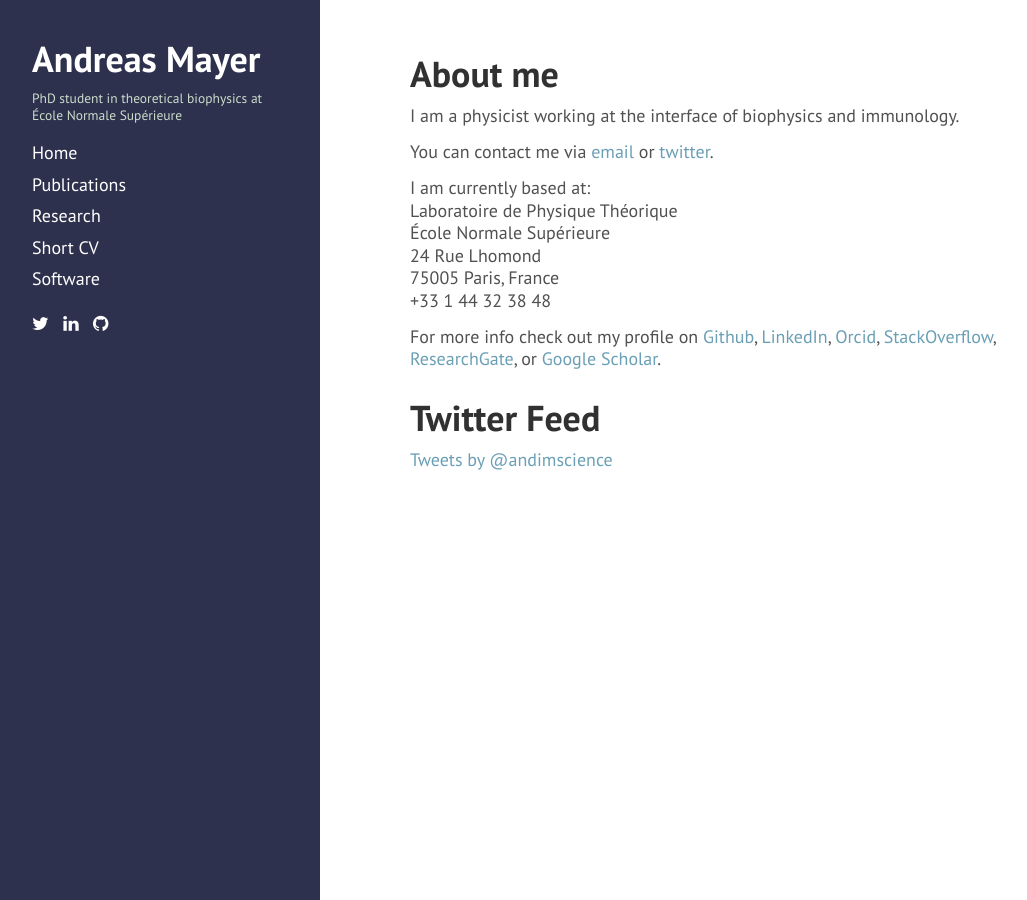
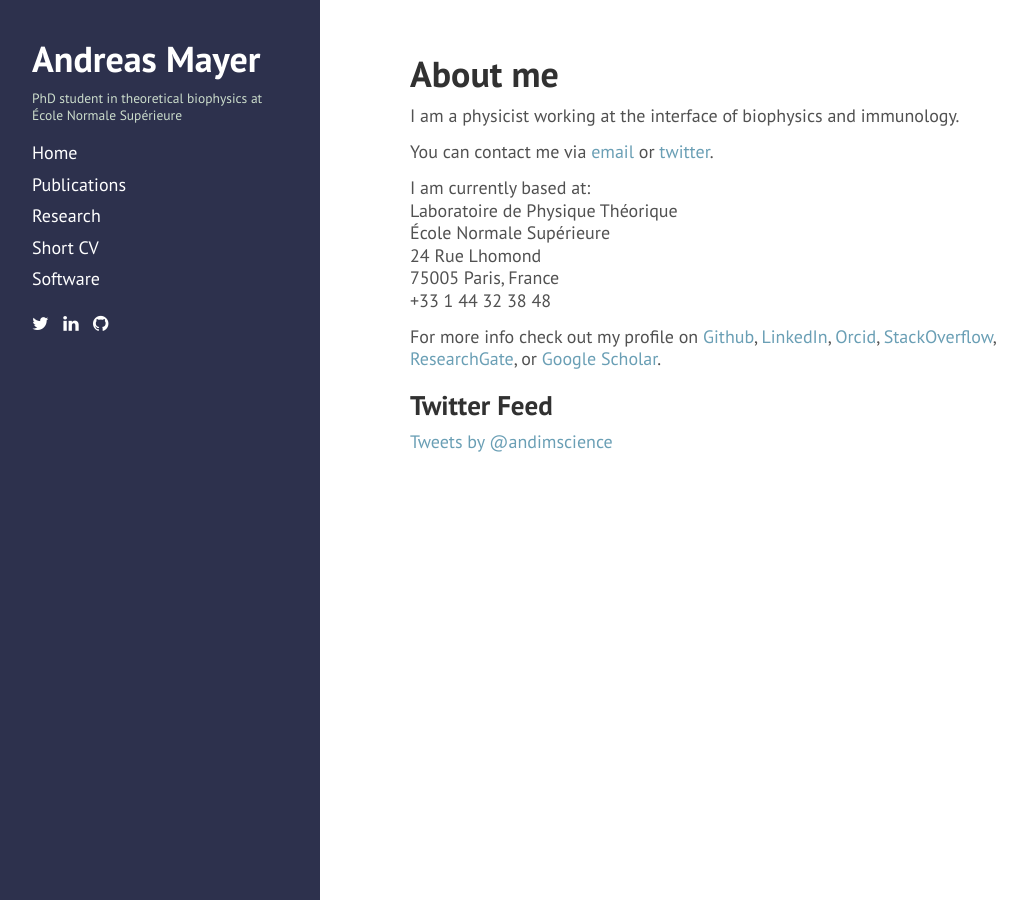
Before and after one commit to andim/andim.github.io, a Jekyll site: the page built from index.md, in a window 1280 px wide. Shown: the whole page, without its empty margins (4-1031 px from the left). Built offline with Jekyll 4.4.1, drawn with Linux system fonts in a browser that asks for light colours; nearby versions of some CDN libraries; comment, search, counter and statistics services are not loaded.

```diff
--- a/index.md
+++ b/index.md
@@ -18,7 +18,7 @@ Laboratoire de Physique Théorique
 
 For more info check out my profile on [Github](https://github.com/andim), [LinkedIn](https://www.linkedin.com/pub/andreas-mayer/83/49a/a37), [Orcid](http://orcid.org/0000-0002-6643-7622), [StackOverflow](http://stackoverflow.com/users/3223145/andi), [ResearchGate](https://www.researchgate.net/profile/Andreas_Mayer8), or [Google Scholar](http://scholar.google.de/citations?user=BKGAixAAAAAJ).
 
-# Twitter Feed
+## Twitter Feed
 
 <a class="twitter-timeline"
     href="https://twitter.com/andimscience"
```
